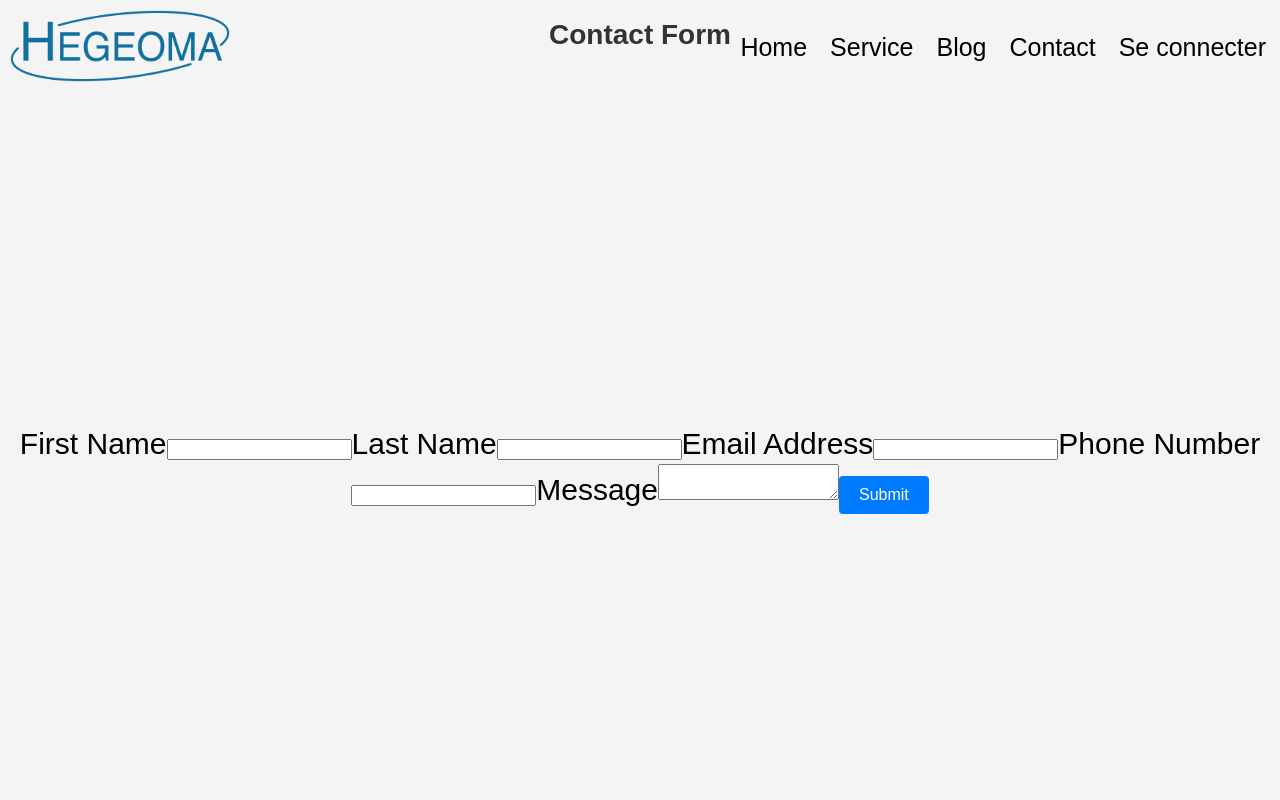
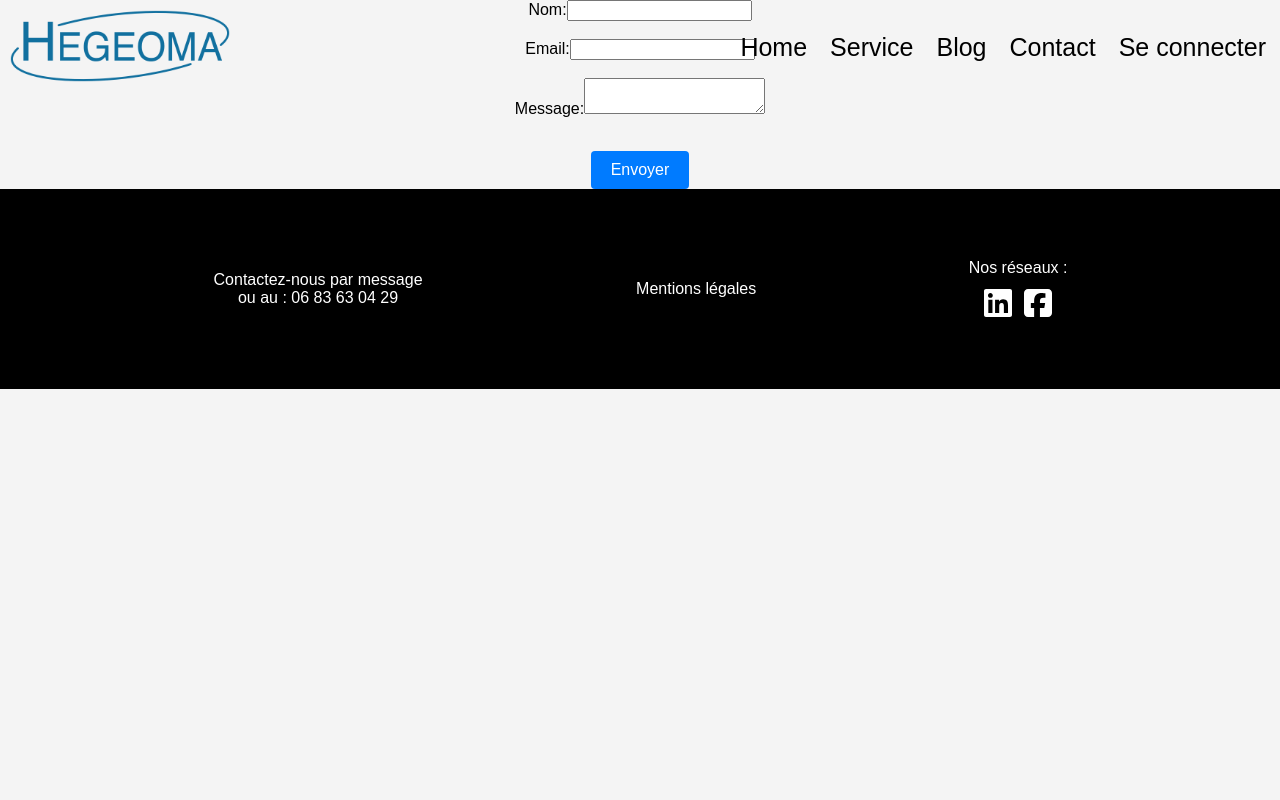
Before and after one commit to clemencebric/hegeoma, a React (Create React App) app in the folder frontend/: page /contact in a window 1280 px wide. Shown: the top 800 px of the page. Built offline with nearby package versions, Linux system fonts and the light colour scheme.

Commit message:
feat(view): avant details des articles avec url unique

```diff
--- a/frontend/src/App.js
+++ b/frontend/src/App.js
@@ -45,7 +45,7 @@ import OrgList from './component/tabdebordadmin/voirplusorganisme.js';
 import ListeEntreprises from './component/tabdebordadmin/entreprises.js';
 import AjoutFaq from './component/tabdebordadmin/ajoutquestionfaq.js';
 import Blogg from './component/blog/blog.js';
-
+import ArticleDetail from './component/blog/articledetail.js';
 import './App.css';
 
 
@@ -98,6 +98,7 @@ function App() {
                 <Route path="/" element={<Home />} />
                 <Route path="/services" element={<Services />} />
                 <Route path="/blog" element={<Blogg />} />
+                <Route path="/article/:id" component={ArticleDetail} />
                 <Route path="/contact" element={<Contact />} />
           </Route>
 
--- a/frontend/src/component/contact/contact.js
+++ b/frontend/src/component/contact/contact.js
@@ -1,101 +1,58 @@
-import React from 'react';
-import { useForm, ValidationError } from '@formspree/react';
-import './contact.css';
+import React, { useState } from 'react';
 
-function ContactForm() {
-  const [state, handleSubmit] = useForm("xdknzarw");
+const Contact = () => {
+    const [formData, setFormData] = useState({
+        name: '',
+        email: '',
+        message: ''
+    });
 
-  if (state.succeeded) {
-    return <p>Thanks for joining!</p>;
-  }
+    const handleChange = (e) => {
+        const { name, value } = e.target;
+        setFormData({
+            ...formData,
+            [name]: value
+        });
+    };
 
-  return (
-    <div className='pagecontact'>
-      <form onSubmit={handleSubmit}>
-        <label htmlFor="firstName">
-          First Name
-        </label>
-        <input
-          id="firstName"
-          type="text"
-          name="firstName"
-        />
-        <ValidationError
-          prefix="First Name"
-          field="firstName"
-          errors={state.errors}
-        />
+    const handleSubmit = (e) => {
+        e.preventDefault();
 
-        <label htmlFor="lastName">
-          Last Name
-        </label>
-        <input
-          id="lastName"
-          type="text"
-          name="lastName"
-        />
-        <ValidationError
-          prefix="Last Name"
-          field="lastName"
-          errors={state.errors}
-        />
+        fetch('/send-email', {
+            method: 'POST',
+            headers: {
+                'Content-Type': 'application/json'
+            },
+            body: JSON.stringify(formData)
+        })
+        .then(response => response.json())
+        .then(data => {
+            if (data.success) {
+                alert('Email envoyé avec succès!');
+            } else {
+                alert('Erreur lors de l\'envoi de l\'email.');
+            }
+        })
+        .catch(error => {
+            console.error('Erreur:', error);
+            alert('Erreur lors de l\'envoi de l\'email.');
+        });
+    };
 
-        <label htmlFor="email">
-          Email Address
-        </label>
-        <input
-          id="email"
-          type="email"
-          name="email"
-        />
-        <ValidationError
-          prefix="Email"
-          field="email"
-          errors={state.errors}
-        />
+    return (
+        <form onSubmit={handleSubmit}>
+            <label htmlFor="name">Nom:</label>
+            <input type="text" id="name" name="name" value={formData.name} onChange={handleChange} required /><br /><br />
 
-        <label htmlFor="phone">
-          Phone Number
-        </label>
-        <input
-          id="phone"
-          type="tel"
-          name="phone"
-        />
-        <ValidationError
-          prefix="Phone"
-          field="phone"
-          errors={state.errors}
-        />
+            <label htmlFor="email">Email:</label>
+            <input type="email" id="email" name="email" value={formData.email} onChange={handleChange} required /><br /><br />
 
-        <label htmlFor="message">
-          Message
-        </label>
-        <textarea
-          id="message"
-          name="message"
-        />
-        <ValidationError
-          prefix="Message"
-          field="message"
-          errors={state.errors}
-        />
+            <label htmlFor="message">Message:</label>
+            <textarea id="message" name="message" value={formData.message} onChange={handleChange} required /><br /><br />
 
-        <button type="submit" disabled={state.submitting}>
-          Submit
-        </button>
-      </form>
-    </div>
-  );
-}
+            <button type="submit">Envoyer</button>
+        </form>
+    );
+};
 
-function App() {
-  return (
-    <div className="App">
-      <h1>Contact Form</h1>
-      <ContactForm />
-    </div>
-  );
-}
-
-export default App;
+export default Contact;
```
Also changed, not shown: frontend/src/component/blog/articledetail.js (added), 1 other file (tests, documents, lock files or other folders).
